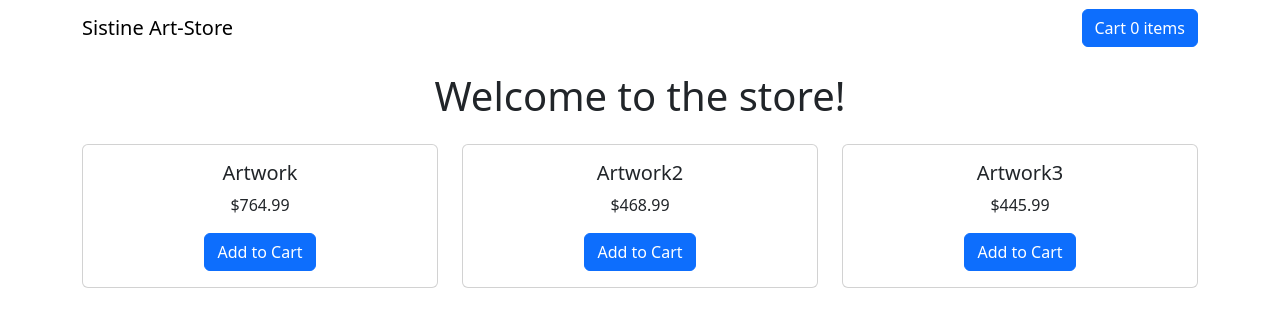
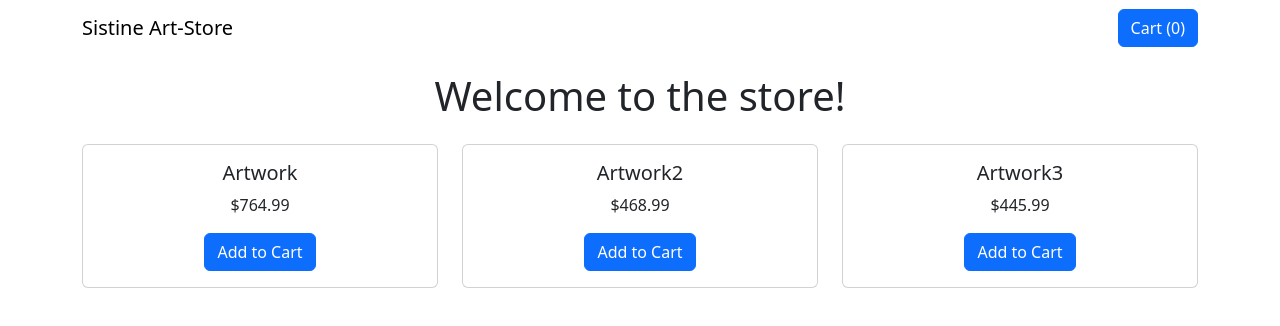
Before and after one commit to rodolfoespinosa01/sistine, a React (Vite) app in the folder client/: page / in a window 1280 px wide. Shown: the top 326 px of the page. Built offline with nearby package versions, Linux system fonts and the light colour scheme.

Commit message:
Added comments to explain the code a bit more. You can add to cart, add to quantity, and remove from cart. Modal is now displaying the cart

```diff
--- a/client/src/App.jsx
+++ b/client/src/App.jsx
@@ -3,8 +3,9 @@ import NavbarComponent from "./components/Navbar";
 import { Container } from 'react-bootstrap'
 import { BrowserRouter, Routes, Route } from 'react-router-dom'
 import Cancel from './pages/Cancel'
-import ArtStore from './pages/ArtStore'
+import ArtWorkStore from './pages/ArtWorkStore'
 import PaymentComplete from './pages/PaymentComplete'
+import CartProvider from './CartContext'
 
 
 // localhost:3000 -> Home
@@ -13,16 +14,22 @@ import PaymentComplete from './pages/PaymentComplete'
 
 
 function App() {
-  return <Container>
+  return (
+    <CartProvider>
+      <Container>
         <NavbarComponent></NavbarComponent>
         <BrowserRouter>
           <Routes>
-        <Route index element={<ArtStore />} />
+
+            {/* indicate what you will show based on what link the user is on */}
+            <Route index element={<ArtWorkStore />} />
             <Route path="paymentcomplete" element={<PaymentComplete />} />
             <Route path="cancel" element={<Cancel />} />
           </Routes>
         </BrowserRouter>
       </Container>
+    </CartProvider>
+  )
 }
 
 export default App;
--- a/client/src/CartContext.jsx
+++ b/client/src/CartContext.jsx
@@ -1,37 +1,49 @@
 import { createContext, useState } from "react";
-import { artWorkArray } from "./artStore";
+import { artWorksArray, getArtWorkData } from "./artWorkStore";
 
+
+// set empty arrow functions and define them inside CartProvider
 export const CartContext = createContext({
   items: [],
-  getProductQuantity: () => { },
+  getArtWorkQuantity: () => { },
   addOneToCart: () => { },
-  removeOnceFromCart: () => { },
+  removeOneFromCart: () => { },
   deleteFromCart: () => { },
   getTotalCost: () => { },
 
-})
+});
+
+// content (cart, addToCart, removeCart)
+//Provider -> gives the React App access to all the things in the context
 
 export function CartProvider({ children }) {
-  const [cartProducts, setCartProducts] = useState([])
+  const [cartArtWorks, setCartArtWorks] = useState([])
 
   // [ {id: 1, quantity: 2} ]
 
-  function getProductQuantity(id) {
-    cartProducts.find(product => product.id === id)?.quantity
+  function getArtWorkQuantity(id) {
+    const quantity = cartArtWorks.find(artWork => artWork.id === id)?.quantity
+
+    // give the user 0 instead of undefined if there isnt anything left in cart
     if (quantity === undefined) {
       return 0
     }
     return quantity
   }
 
+
   function addOneToCart(id) {
-    const quantity = getProductQuantity(id)
+    // get the initial quantity from the start to add to it after
+    const quantity = getArtWorkQuantity(id)
 
     if (quantity === 0) {
-      // product is not in cart
-      setCartProducts(
+      // artWork is not in cart condition
+      setCartArtWorks(
         [
-          ...cartProducts,
+          //take all of the objects that are already in the cart and put them in fron of the array and then...
+          ...cartArtWorks,
+
+          //add the new artWork using the id from below
           {
             id: id,
             quantity: 1
@@ -39,30 +51,63 @@ export function CartProvider({ children }) {
         ]
       )
     } else {
-      // product is in cart
-      setCartProducts(
-        cartProducts.map(
-          product =>
-            product.id === id ? { ...product, quantity: product.quantity + 1 }
-              : product
+      // artWork is in cart condition
+      setCartArtWorks(
+        //go through every object inside of cart
+        cartArtWorks.map(
+          artWork =>
+            //if the artWork we are currently on, if the id is equal to the id we pass in then change the object and add a new property of the quantity PLUS one and the overwrite the origin quanitity
+            artWork.id === id //if condition
+              ? { ...artWork, quantity: artWork.quantity + 1 } //if condition is true
+              : artWork //if condition is false
+        )
+      )
+    }
+  }
+
+  function removeOneFromCart(id) {
+    const quanity = getArtWorkQuantity(id)
+
+    // handle what you do if you delete one product when there is only just one in the cart
+    if (quantity == 1) {
+      deleteFromCart(id)
+    } else {
+      setCartArtWorks(
+        setCartArtWorks(
+          cartArtWorks.map(
+            artWork =>
+              artWork.id === id ? { ...artWork, quantity: artWork.quantity - 1 } //logic to remove one from quantity
+                : artWork
+          )
         )
       )
     }
   }
 
   function deleteFromCart(id) {
-    // [] if an object meets a condition, add the pobects to array
-    setCartProducts(
-      cartProducts => cartProducts.filter(currentProduct => {
-        return currentProduct.id != id;
+    // [] if an object meets a condition, add the artwork to array
+    setCartArtWorks(
+
+      cartArtWorks => cartArtWorks.filter(currentArtWork => {
+        return currentArtWork.id != id; //if this is true, then it will be passed over to the new array, if false it wont be passed over
       })
     )
   }
 
+  function getTotalCost() {
+    let totalCost = 0
+    cartArtWorks.map((cartItem) => {
+      const artWorkData = getArtWorkData(cartItem.id)
+      totalCost += (artWorkData.price * cartItem.quantity)
+    })
+    return totalCost
+  }
+
+
 
   const contextValue = {
-    items: cartProducts,
-    getProductQuantity,
+    items: cartArtWorks,
+    getArtWorkQuantity,
     addOneToCart,
     removeOneFromCart,
     deleteFromCart,
@@ -77,3 +122,5 @@ export function CartProvider({ children }) {
 
 // Context (cart, addToCart, removeCart)
 // Provider -> gives your React app access to all the things in your context
+
+export default CartProvider
--- a/client/src/artStore.js
+++ /dev/null
@@ -1,30 +0,0 @@
-const artWorkArray = [
-  {
-    id: "1",
-    title: "Artwork",
-    price: 764.99,
-  },
-  {
-    id: "1",
-    title: "Artwork2",
-    price: 468.99,
-  },
-  {
-    id: "1",
-    title: "Artwork3",
-    price: 445.99,
-  },
-];
-
-function getArtWorkData(id) {
-  let artWorkData = artWorkArray.find((artWork) => artWork.id === id);
-
-  if (artWorkData == undefined) {
-    console.log("artWork data does not exist for ID:" + id);
-    return undefined;
-  }
-
-  return artWorkData;
-}
-
-export { artWorkArray, getArtWorkData };
--- /dev/null
+++ b/client/src/artWorkStore.js
@@ -0,0 +1,35 @@
+// an array of objects with 3 properties of id, title, and price
+
+const artWorksArray = [
+  {
+    id: "1",
+    title: "Artwork",
+    price: 764.99,
+  },
+  {
+    id: "2",
+    title: "Artwork2",
+    price: 468.99,
+  },
+  {
+    id: "3",
+    title: "Artwork3",
+    price: 445.99,
+  },
+];
+
+// use a function to get us a product based on an items id and include in the export
+function getArtWorkData(id) {
+  // loop through product and check if artWork.id is equal to the id that was passed in the parameter
+  let artWorkData = artWorksArray.find((artWork) => artWork.id === id);
+
+  // if Id doesnt exist, tell the user
+  if (artWorkData == undefined) {
+    console.log("artWork data does not exist for ID:" + id);
+    return undefined;
+  }
+
+  return artWorkData;
+}
+// export the array of objects and export function to make it available
+export { artWorksArray, getArtWorkData };
--- a/client/src/components/ArtCard.jsx
+++ /dev/null
@@ -1,18 +0,0 @@
-import { Card, Button, Form, Row, Col } from 'react-bootstrap'
-
-function ArtCard(props) { // props.product is the product we are selling
-  const product = props.product;
-
-  return (
-    <Card>
-      <Card.Body>
-        <Card.Title>{product.title}</Card.Title>
-        <Card.Text>${product.price}</Card.Text>
-        <Button variant="primary">Add to Cart</Button>
-      </Card.Body>
-    </Card>
-  )
-
-}
-
-export default ArtCard
--- /dev/null
+++ b/client/src/components/ArtWorkCard.jsx
@@ -0,0 +1,36 @@
+import { Card, Button, Form, Row, Col } from 'react-bootstrap'
+import { CartContext } from '../CartContext';
+import { useContext } from 'react';
+
+function ArtCard(props) { // props.artWork is the artWork we are selling and gives us access to all the info of the artWork
+  const artWork = props.artWork;
+  const cart = useContext(CartContext);
+  const artWorkQuantity = cart.getArtWorkQuantity(artWork.id)
+  console.log(cart.items);
+  return (
+    <Card>
+      <Card.Body>
+        <Card.Title>{artWork.title}</Card.Title>
+        <Card.Text>${artWork.price}</Card.Text>
+        {artWorkQuantity > 0 ?
+          <>
+            <Form as={Row}>
+              <Form.Label column="true" sm="6">In Cart: {artWorkQuantity}</Form.Label>
+              <Col sm="6">
+                <Button sm="6" onClick={() => cart.addOneToCart(artWork.id)} className="mx-2">+</Button>
+                <Button sm="6" onClick={() => cart.removeOneFromCart(artWork.id)} className="mx-2">-</Button>
+              </Col>
+            </Form>
+            <Button variant="danger" onClick={() => cart.deleteFromCart(artWork.id)} className="my-2">Remove from cart</Button>
+          </>
+          :
+          <Button variant="primary" onClick={() => cart.addOneToCart(artWork.id)}>Add to Cart</Button>
+        }
+
+      </Card.Body>
+    </Card>
+  )
+
+}
+
+export default ArtCard
--- /dev/null
+++ b/client/src/components/CartArtWork.jsx
@@ -0,0 +1,23 @@
+import Button from 'react-bootstrap/Button';
+import { CartContext } from '../CartContext';
+import { useContext } from 'react';
+import { getArtWorkData } from '../artWorkStore'
+
+function CartArtWork(props) {
+  const cart = useContext(CartContext);
+  const id = props.id;
+  const quantity = props.quantity;
+  const artWorkData = getArtWorkData(id);
+
+  return (
+    <>
+      <h3>{artWorkData.title}</h3>
+      <p>{quantity} total</p>
+      <p>${(quantity * artWorkData.price).toFixed(2)}</p>
+      <Button size="sm" onClick={() => cart.deleteFromCart(id)}>Remove</Button>
+      <hr />
+    </>
+  )
+}
+
+export default CartArtWork
--- a/client/src/components/Navbar.jsx
+++ b/client/src/components/Navbar.jsx
@@ -1,27 +1,59 @@
+
 import { Button, Container, Navbar, Modal, ModalBody } from 'react-bootstrap'
-import { useState } from 'react'
+import { useContext, useState } from 'react'
+import { CartContext } from '../CartContext'
+import CartArtWork from './CartArtWork'
 
 function NavbarComponent() {
+  const cart = useContext(CartContext);
 
-  const [show, setShow] = useState(false)
-  const handleClose = () => setShow(false);
-  const handleShow = () => setShow(true)
+  const [show, setShow] = useState(false); //set to false to make sure it doesnt show at initial load
+  const handleClose = () => setShow(false); //create function to handle the hide
+  const handleShow = () => setShow(true); //create function to handle the show
+
+  const artWorksCount = cart.items.reduce((sum, artWork) => sum + artWork.quantity, 0);
   return (
     <>
+
       <Navbar expand="sm">
         <Navbar.Brand href="/">Sistine Art-Store</Navbar.Brand>
         <Navbar.Toggle />
         <Navbar.Collapse className="justify-content-end">
-          <Button onClick={handleShow}>Cart 0 items</Button>
+          <Button onClick={handleShow}>Cart ({artWorksCount})</Button>
         </Navbar.Collapse>
       </Navbar>
 
+      {/* bring in attributes to modal to handle show and hide state */}
       <Modal show={show} onHide={handleClose}>
+
+        {/* add closeButton attribute to give the user the x to close out modal */}
         <Modal.Header closeButton>
           <Modal.Title>Shopping Cart</Modal.Title>
 
         </Modal.Header>
-        <ModalBody><h1>This is the modal body</h1></ModalBody>
+        <ModalBody>
+          {artWorksCount > 0 ?
+
+            <>
+
+              <p>Items in your cart:</p>
+              {cart.items.map((currentArtWork, index) => (
+
+                <CartArtWork key={index} id={currentArtWork.id} quantity={currentArtWork.quantity}></CartArtWork>
+              ))}
+
+              <h1>Total: {cart.getTotalCost().toFixed(2)}</h1>
+
+              <Button variant="success">
+                Purchase items!
+              </Button>
+
+            </>
+            :
+            <h1>Thare no items in your cart</h1>
+          }
+
+        </ModalBody>
       </Modal>
 
     </>
--- a/client/src/pages/ArtStore.jsx
+++ /dev/null
@@ -1,23 +0,0 @@
-import { Row, Col } from 'react-bootstrap'
-
-import { artWorkArray } from '../artStore'
-
-import ArtCard from '../components/ArtCard'
-
-function Store() {
-  return (
-    <>
-      <h1 align="center" className="p-3">Welcome to the store!</h1>
-      <Row xs={1} md={3} className="g-4">
-        {artWorkArray.map((product, index) => (
-          <Col align="center" key={index}>
-            <ArtCard product={product} />
-          </Col>
-        ))}
-
-
-      </Row>
-    </>
-  )
-}
-export default Store;
--- /dev/null
+++ b/client/src/pages/ArtWorkStore.jsx
@@ -0,0 +1,27 @@
+import { Row, Col } from 'react-bootstrap'
+
+import { artWorksArray } from '../artWorkStore'
+
+import ArtWorkCard from '../components/ArtWorkCard'
+
+function Store() {
+  return (
+    <>
+      <h1 align="center" className="p-3">Welcome to the store!</h1>
+
+      {/* show one column in a small screen and 3 in a medium screen */}
+      <Row xs={1} md={3} className="g-4">
+        {/* map through your artWork and then display */}
+        {artWorksArray.map((artWork, index) => (
+          <Col align="center" key={index}>
+            {/* //artWork on the left is defining the property and the artWork on the right is the artWork we are mapping over */}
+            <ArtWorkCard artWork={artWork} />
+          </Col>
+        ))}
+
+
+      </Row>
+    </>
+  )
+}
+export default Store;
```
Lines whose indentation alone changed are shown as unchanged.
